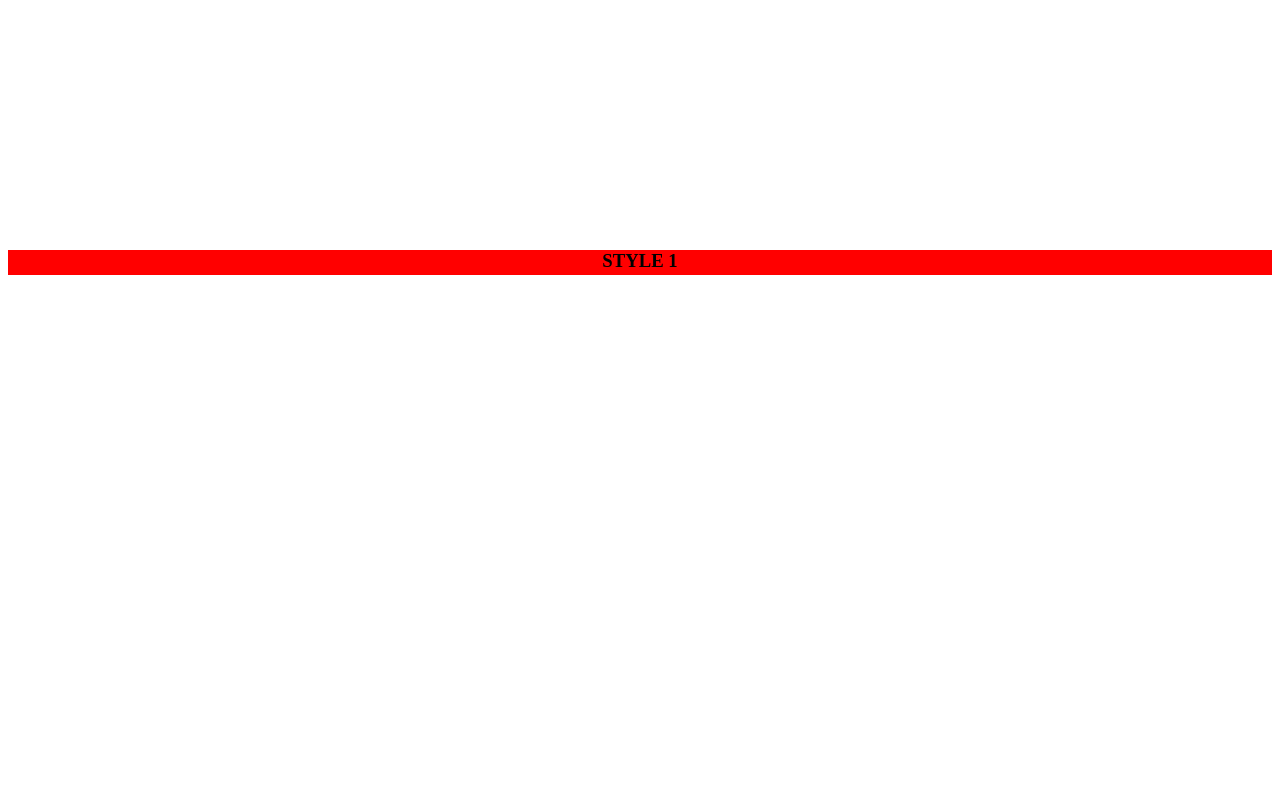
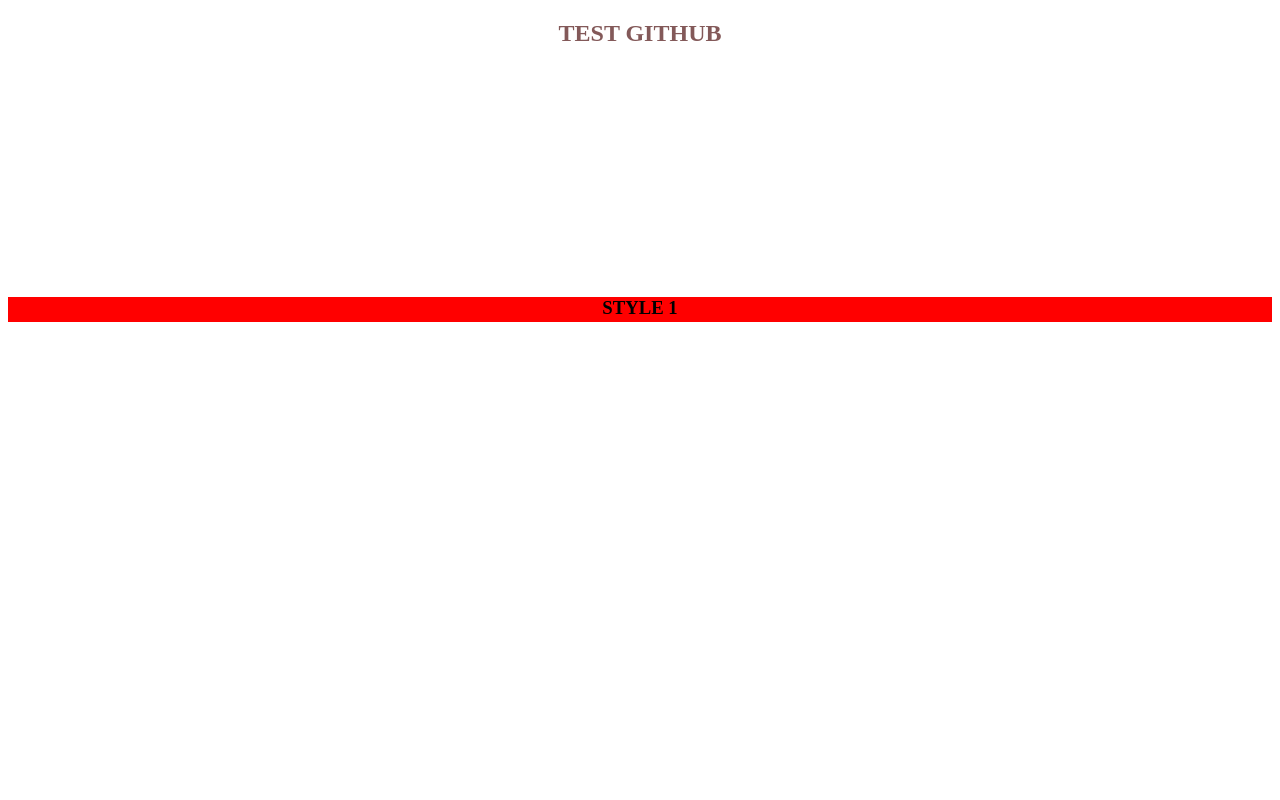
Before and after one commit to tuanvo1905tav/tuanvo1905tav.github.io, a plain HTML site: page index.html in a window 1280 px wide. Shown: the top 800 px of the page. Drawn offline with nearby package versions, Linux system fonts and the light colour scheme.

Commit message:
Update index.html

```diff
--- a/index.html
+++ b/index.html
@@ -8,6 +8,7 @@
 	  <link rel="stylesheet" href="https://unpkg.com/aos@next/dist/aos.css" />
 </head>
 <body>
+	<h2 style="text-align: center; color:rgb(131, 89, 89);">TEST GITHUB</h2>
 	<div class="nd1"><h3 data-aos="fade-up" data-aos-offset="200"style="background-color: red; height: 25px; margin: 250px auto;">STYLE 1</h3></div>
 	<div class="nd1"><h3 data-aos="flip-left" data-aos-offset="200"style="background-color: blue; height: 25px; margin: 250px auto;">STYLE 2</h3></div>
 	<div class="nd1"><h3 data-aos="fade-right"style="background-color: green; height: 25px; margin: 250px auto;">STYLE 3</h3></div>
```
